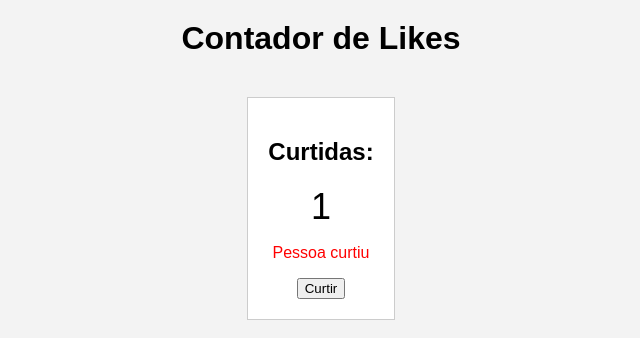
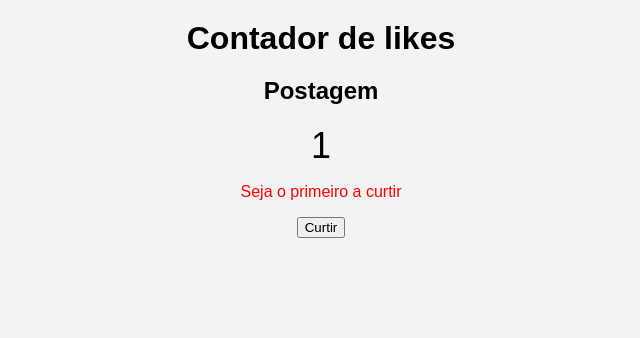
Before and after one commit to poligi/DOM-Introducao, a plain HTML site: page exercicio2/index2.html in a window 1280 px wide. Both pictures are taken after a click on the button "Curtir". Shown: the whole page, without its empty margins (319-959 px from the left). Drawn offline with Linux system fonts and the light colour scheme.

Commit message:
correcao

```diff
--- a/exercicio2/index2.html
+++ b/exercicio2/index2.html
@@ -1,17 +1,11 @@
 <!DOCTYPE html>
 <html>
 <head>
-    <title>Exemplo de Contador de Likes</title>
+    <title>Contador de Likes</title>
     <link rel="stylesheet" href="style2.css">
 </head>
 <body>
-    <h1>Contador de Likes</h1>
-    <div id="like-container">
-        <h2>Curtidas:</h2>
-        <p id="contador">0</p>
-        <p id="status" class="aguardando">Pessoas curtiram</p>
-        <button type="button" onclick="curtir()">Curtir</button>
-    </div>
+
     <script src="./script2.js"></script>
 </body>
 </html>
--- a/exercicio2/script2.js
+++ b/exercicio2/script2.js
@@ -7,24 +7,46 @@ atingir um número mínimo de likes (por exemplo, 10), a mensagem de
 "Postagem Popular" deve aparecer.
  */
 
-const contador = document.getElementById('contador')
-const status = document.getElementById('status')
+const h1 = document.createElement('h1')
+h1.textContent = 'Contador de likes'
+document.body.appendChild(h1)  //inclui na DOM
 
-let numeroCurtidas = 0
-let minimoCurtidas = 10
+const container = document.createElement('div')
+container.setAttribute('class', 'container')
+document.body.appendChild(container)
 
-function curtir() {
-    numeroCurtidas++
-    contador.textContent = numeroCurtidas
+const h2 = document.createElement('h2')
+h2.textContent = 'Postagem'
+container.appendChild(h2)
 
-    if (numeroCurtidas >= minimoCurtidas) {
+const contador = document.createElement('p')
+contador.setAttribute('id', 'contador')
+contador.textContent = '0'
+container.appendChild(contador)
+
+const status = document.createElement('p')
+status.classList.add('aguardando')
+status.textContent = 'Seja o primeiro a curtir'
+container.appendChild(status)
+
+const button = document.createElement('button')
+button.textContent =  'Curtir'
+container.appendChild(button)
+
+let numeroLikes = 0
+const minimoLikes = 10
+
+function incrementarLikes() {
+    numeroLikes++
+    contador.textContent = numeroLikes
+
+    if (numeroLikes >= minimoLikes) {
         status.textContent = 'Postagem Popular'
-        status.className = 'popular'
-    } else if (numeroCurtidas === 1) {
-        status.textContent = 'Pessoa curtiu'
-        status.className = 'umaPessoa'
+        status.classList.replace('aguardando', 'popular')
     } else {
-        status.textContent = 'Pessoas curtiram'
-        status.className = 'aguardando...'
+        status.textContent = 'Seja o primeiro a curtir'
+        status.classList.replace('popular', 'aguardando')
     }
 }
+
+button.onclick = incrementarLikes
```
